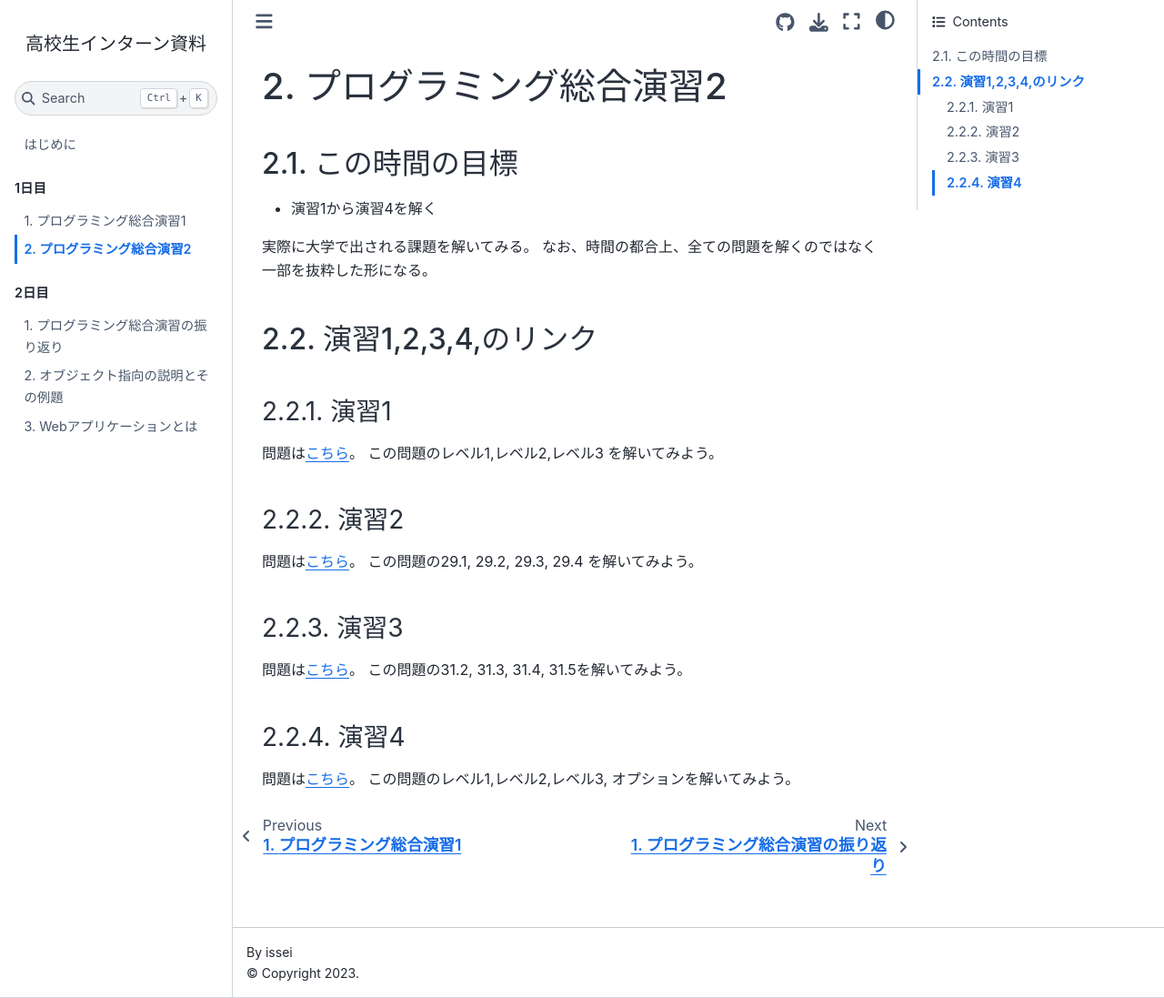
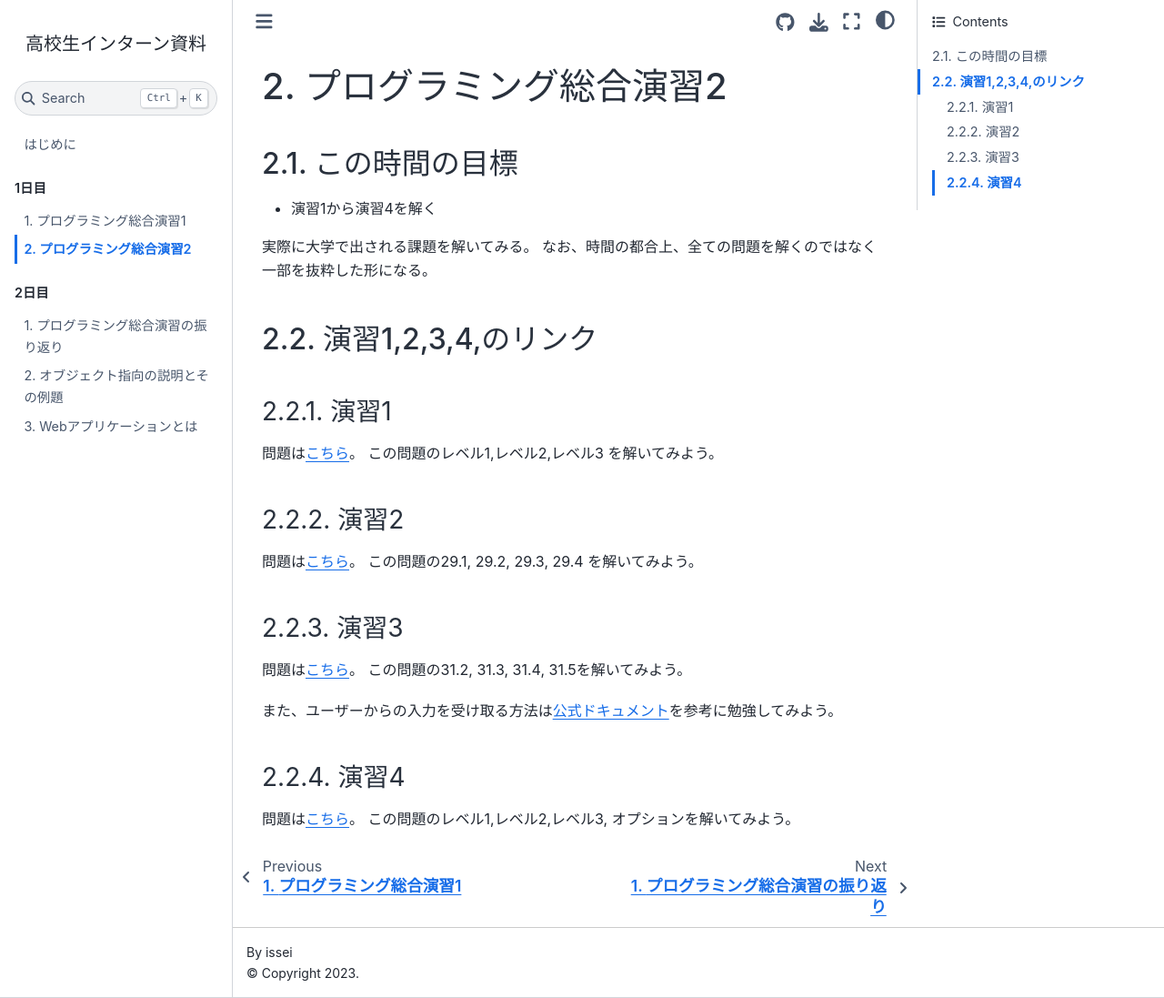
Before and after one commit to Issei0804-ie/2022_okinawa_tec_high_school_intern, a Jupyter Book: the page built from sites/programming-two.md, in a window 1280 px wide and 1097 px high. Shown: the whole window at 91% size. Built offline with Jupyter Book 1.0.4 settings and Sphinx 7.4.7 and the Sphinx Book theme 1.1.4, drawn with Linux system fonts in a browser that asks for light colours.

Commit message:
inputの例を追加

```diff
--- a/sites/programming-two.md
+++ b/sites/programming-two.md
@@ -20,6 +20,10 @@
 問題は[こちら](https://ie.u-ryukyu.ac.jp/~tnal/2022/prog1/static/exercise/ex5.html)。
 この問題の31.2, 31.3, 31.4, 31.5を解いてみよう。
 
+また、ユーザーからの入力を受け取る方法は[公式ドキュメント](https://docs.python.org/ja/3.8/library/functions.html#input)を参考に勉強してみよう。
+
+
+
 ### 演習4
 問題は[こちら](https://ie.u-ryukyu.ac.jp/~tnal/2022/prog1/static/report/report2_branching_function.html)。
 この問題のレベル1,レベル2,レベル3, オプションを解いてみよう。
```
Also changed, not shown: 2 other files.
